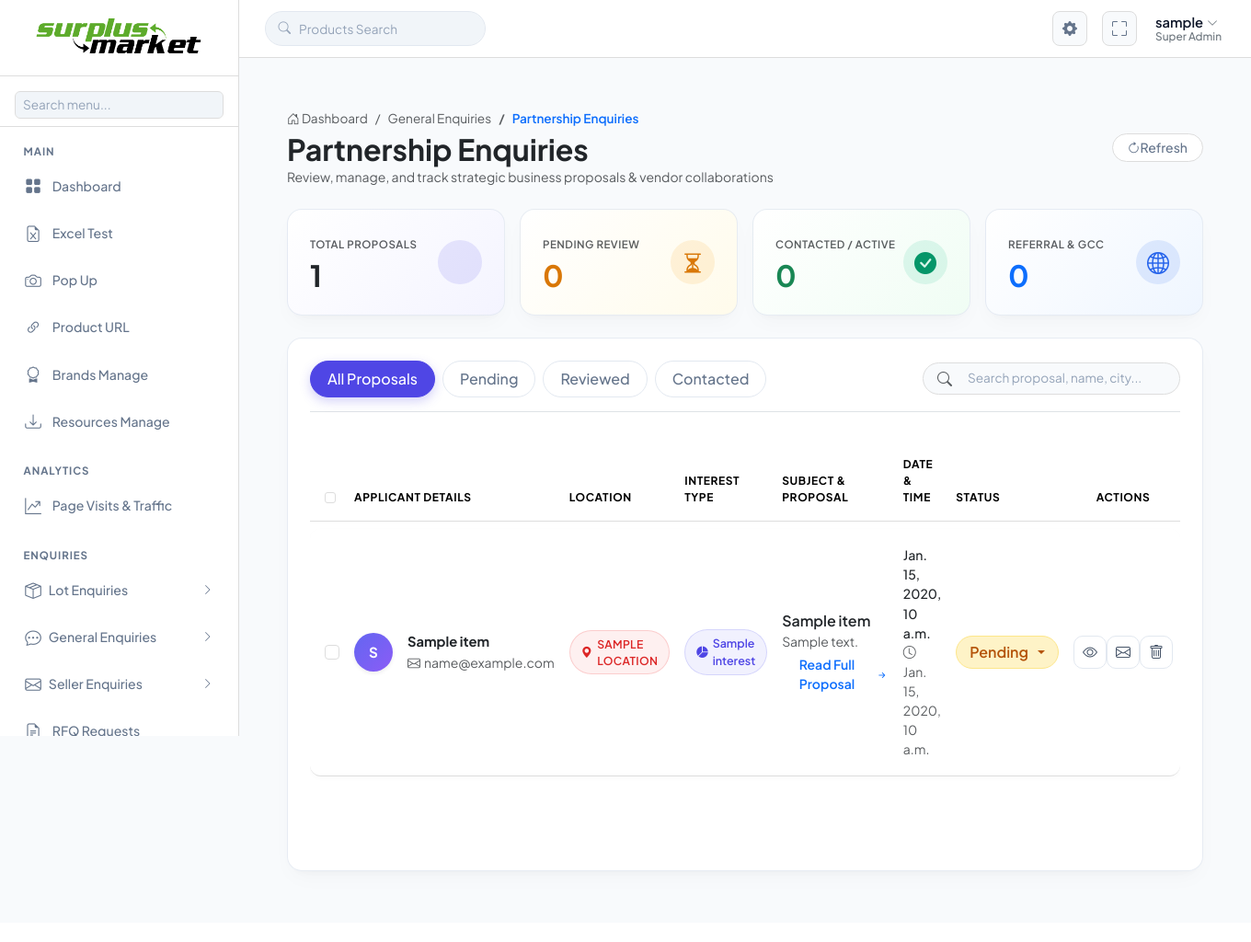
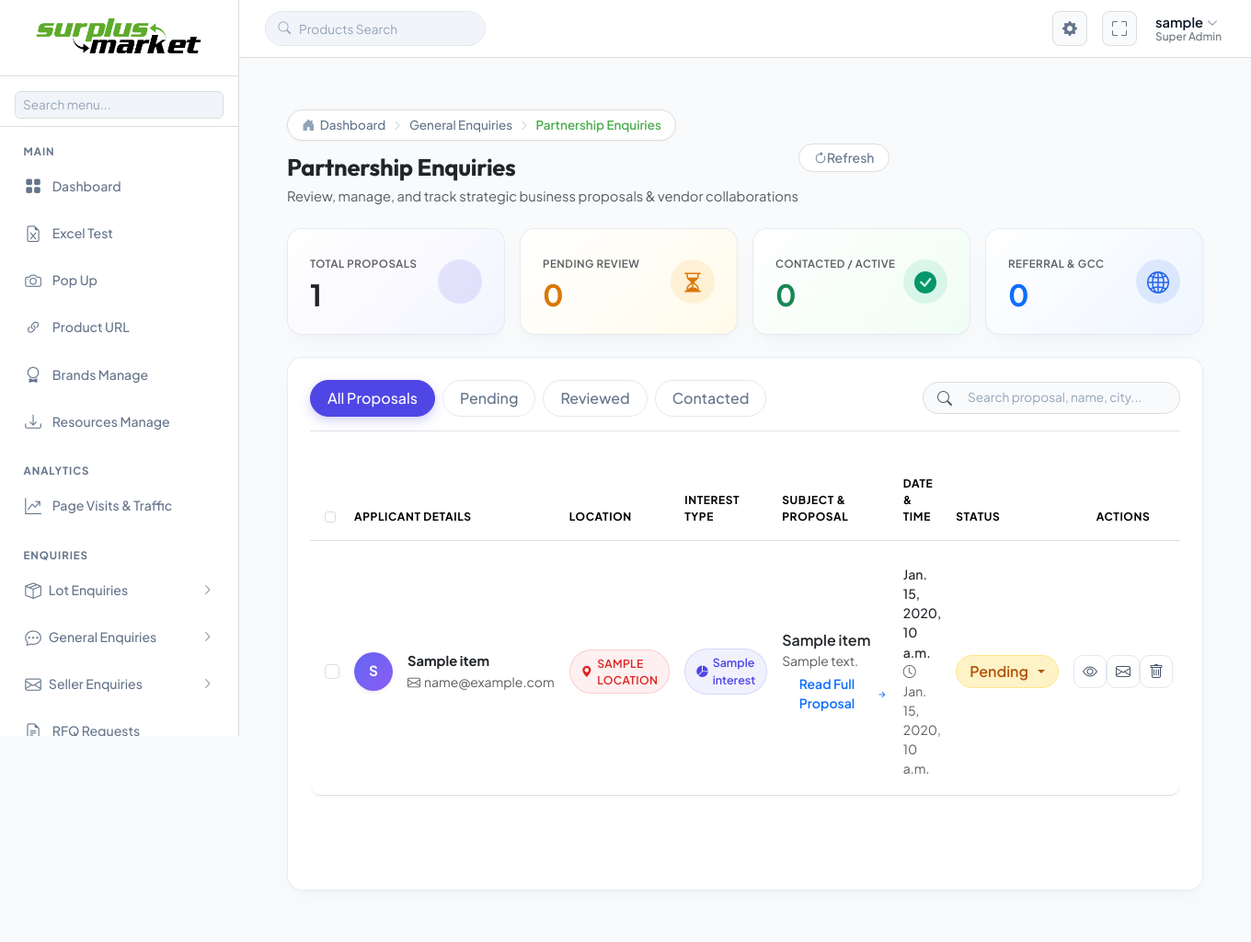
Before and after one commit to mithuncoralbeess/surplus-backend, a Django app: template AdminApp/templates/partnership_enquiries.html in a window 1360 px wide. Shown: the whole page at 92% size. Before the commit the page ends 951 px from the top, so only its background shows below. Run offline with Django 5.2, Linux system fonts and the light colour scheme; the template is opened without the code that fills it: most values are stand-ins (such as "Sample title", 1, 10 or a date in 2020).

Commit message:
fix: restore project custom-breadcrumb component styling in partnership_enquiries.html

```diff
--- a/AdminApp/templates/partnership_enquiries.html
+++ b/AdminApp/templates/partnership_enquiries.html
@@ -180,22 +180,26 @@
 
 <div class="container-fluid px-4 py-4">
     <!-- Breadcrumb & Header -->
-    <div class="d-flex flex-wrap justify-content-between align-items-center mb-4">
+    <div class="page-header-container mb-4">
+        <div class="d-flex flex-wrap justify-content-between align-items-center">
             <div>
-            <nav aria-label="breadcrumb">
-                <ol class="breadcrumb mb-1" style="font-size: 0.85rem;">
-                    <li class="breadcrumb-item"><a href="/admin/dashboard/" class="text-decoration-none text-muted"><i class="bi bi-house-door"></i> Dashboard</a></li>
-                    <li class="breadcrumb-item text-muted">General Enquiries</li>
-                    <li class="breadcrumb-item active fw-semibold text-primary" aria-current="page">Partnership Enquiries</li>
+                <nav class="custom-breadcrumb" aria-label="breadcrumb">
+                    <ol class="breadcrumb-list">
+                        <li class="breadcrumb-item"><a href="/admin/dashboard/"><i class="bi bi-house-door-fill"></i> Dashboard</a></li>
+                        <li class="breadcrumb-separator"><i class="bi bi-chevron-right"></i></li>
+                        <li class="breadcrumb-item"><span>General Enquiries</span></li>
+                        <li class="breadcrumb-separator"><i class="bi bi-chevron-right"></i></li>
+                        <li class="breadcrumb-item active" aria-current="page"><span>Partnership Enquiries</span></li>
                     </ol>
                 </nav>
-            <h2 class="fw-bold text-dark mb-0">Partnership Enquiries</h2>
-            <p class="text-muted small mb-0">Review, manage, and track strategic business proposals & vendor collaborations</p>
+                <h1 class="header-title h3 fw-bold text-dark mb-1">Partnership Enquiries</h1>
+                <p class="header-subtitle text-muted small mb-0">Review, manage, and track strategic business proposals & vendor collaborations</p>
             </div>
-        <div class="d-flex gap-2 mt-3 mt-md-0">
+            <div class="mt-3 mt-md-0">
                 <button class="btn btn-outline-secondary btn-sm px-3 rounded-pill d-inline-flex align-items-center gap-1.5" onclick="window.location.reload();">
                     <i class="bi bi-arrow-clockwise"></i> Refresh
                 </button>
+            </div>
         </div>
     </div>
 
```
Lines whose indentation alone changed are shown as unchanged.
